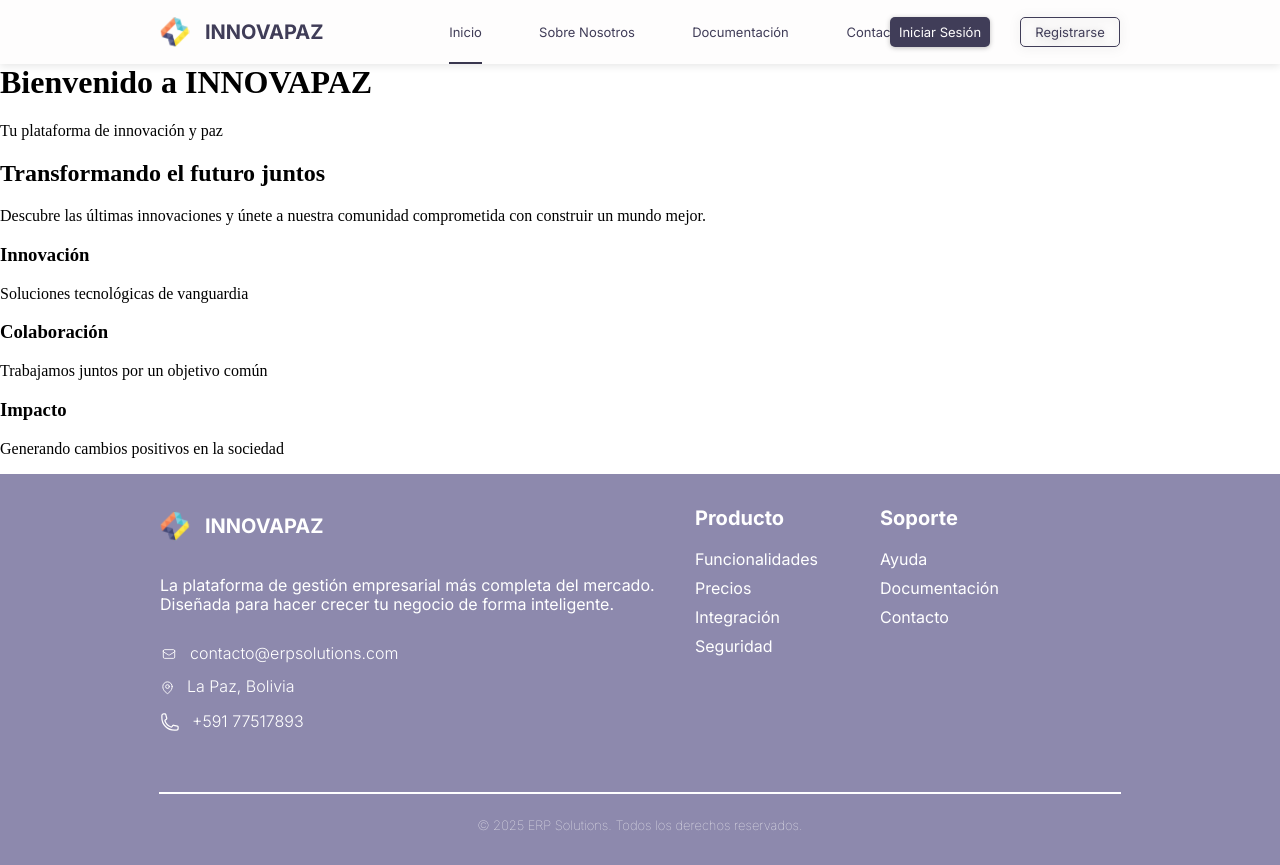
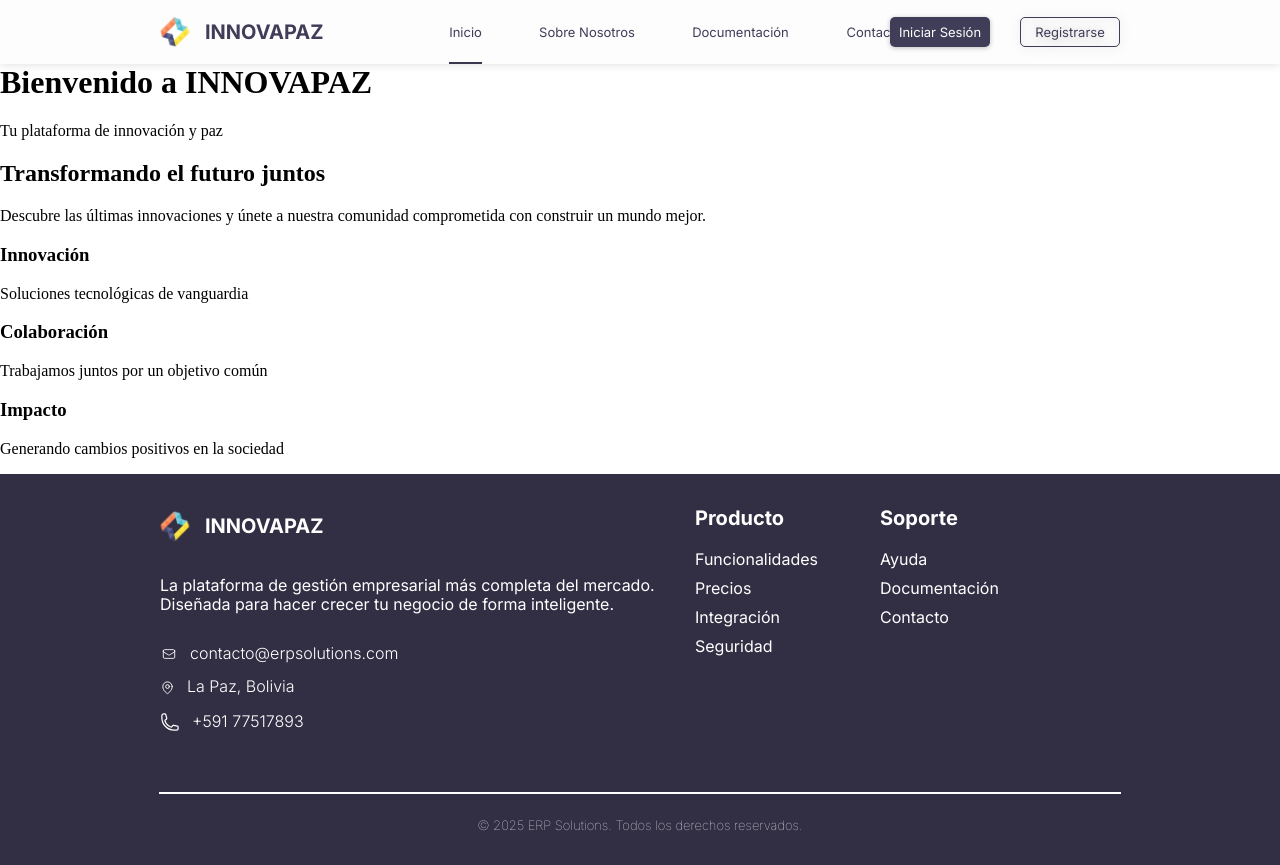
Before and after one commit to edisonCheca/INNOVAPAZ, a React (Vite) app in the folder frontend/: page / in a window 1280 px wide. Built offline with nearby package versions, Linux system fonts and the light colour scheme.

Commit message:
style(frontend): ajustar color de fondo del Footer a tono más oscuro
Se cambió el color de fondo del Footer de var(--pri-500) a var(--pri-800) para mejor contraste visual y seguir las especificaciones de diseño, se mantuvieron todos los demás estilos y layout sin modificaciones.

```diff
--- a/frontend/src/components/layout/Footer.css
+++ b/frontend/src/components/layout/Footer.css
@@ -1,5 +1,5 @@
 .footer {
-  background: var(--pri-500);
+  background: var(--pri-800);
   width: 100%;
   box-sizing: border-box;
   margin-top: auto;
```
